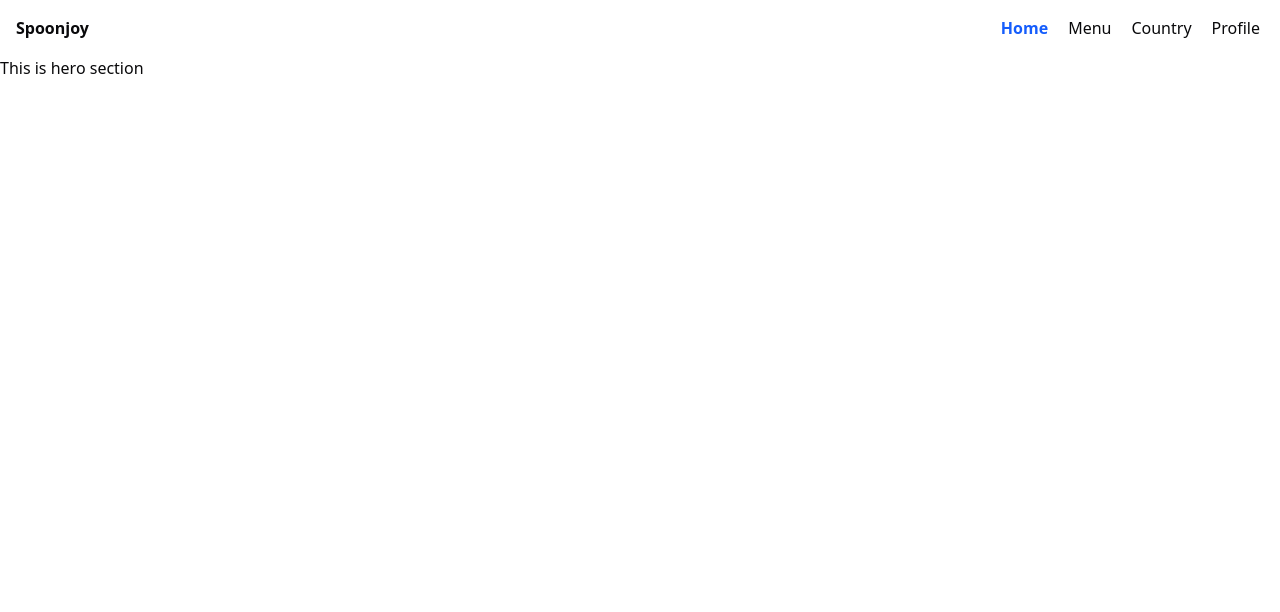
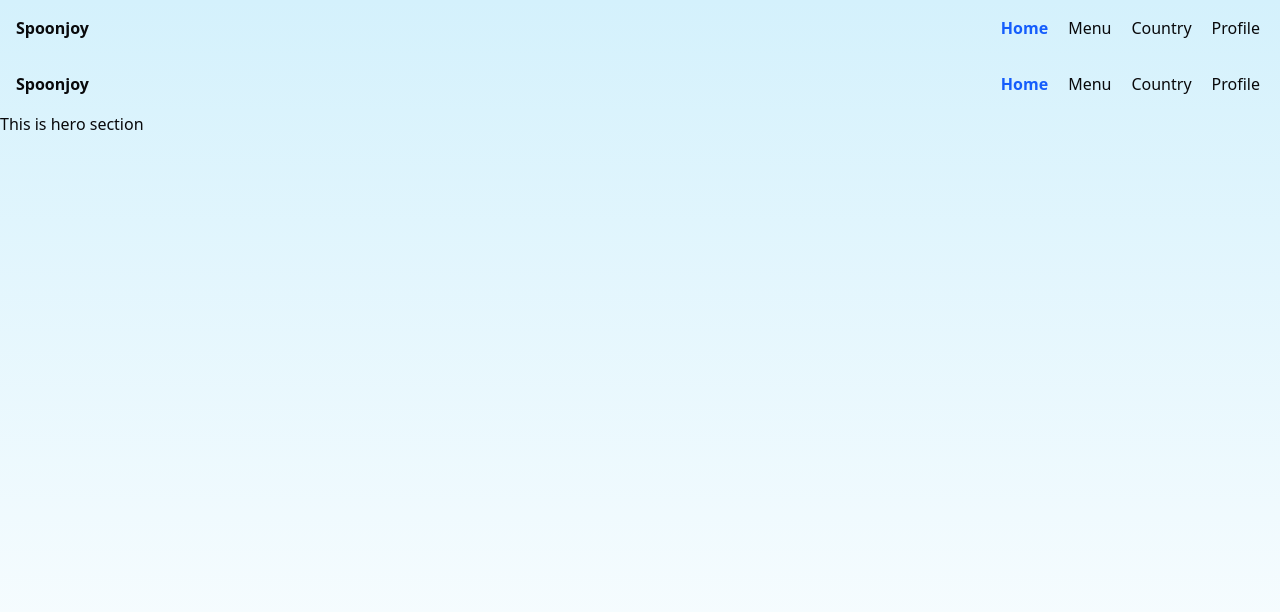
Before and after one commit to MinThantMaung/spoonjoy, a Next.js app: page / in a window 1280 px wide. Shown: the top 612 px of the page. Built offline with nearby package versions, Linux system fonts and the light colour scheme.

Commit message:
fix:update layout.tsx

```diff
--- a/src/app/layout.tsx
+++ b/src/app/layout.tsx
@@ -1,6 +1,7 @@
 import type { Metadata } from "next";
 import { Geist, Geist_Mono } from "next/font/google";
 import "./globals.css";
+import Nav from "@/app/components/_nav/page"
 
 const geistSans = Geist({
   variable: "--font-geist-sans",
@@ -24,9 +25,10 @@ export default function RootLayout({
 }>) {
   return (
     <html lang="en">
-      <body
-        className={`${geistSans.variable} ${geistMono.variable} antialiased`}
-      >
+      <body className={`${geistSans.variable} ${geistMono.variable} antialiased bg-gradient-to-b from-[#d4f1fc] to-white min-h-screen flex flex-col`}>
+        <nav>
+          <Nav />
+        </nav>
         {children}
       </body>
     </html>
```
